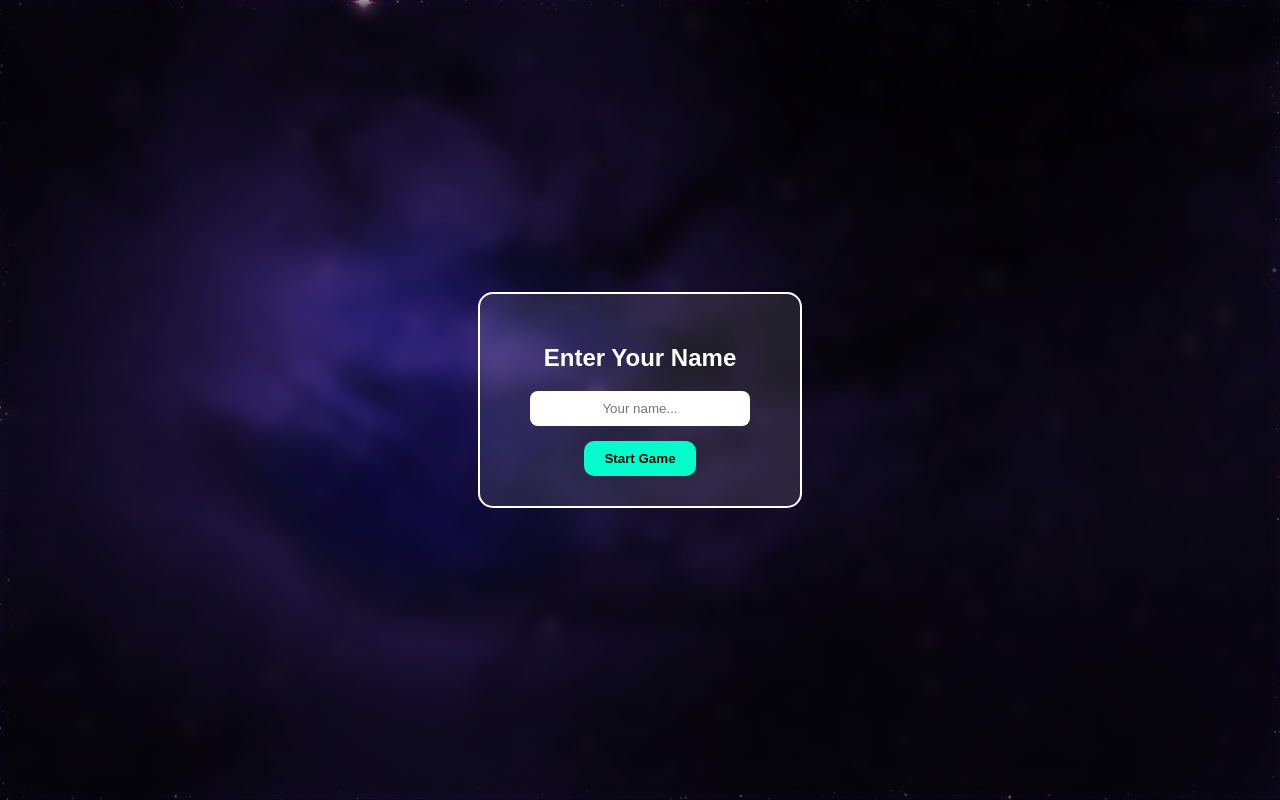
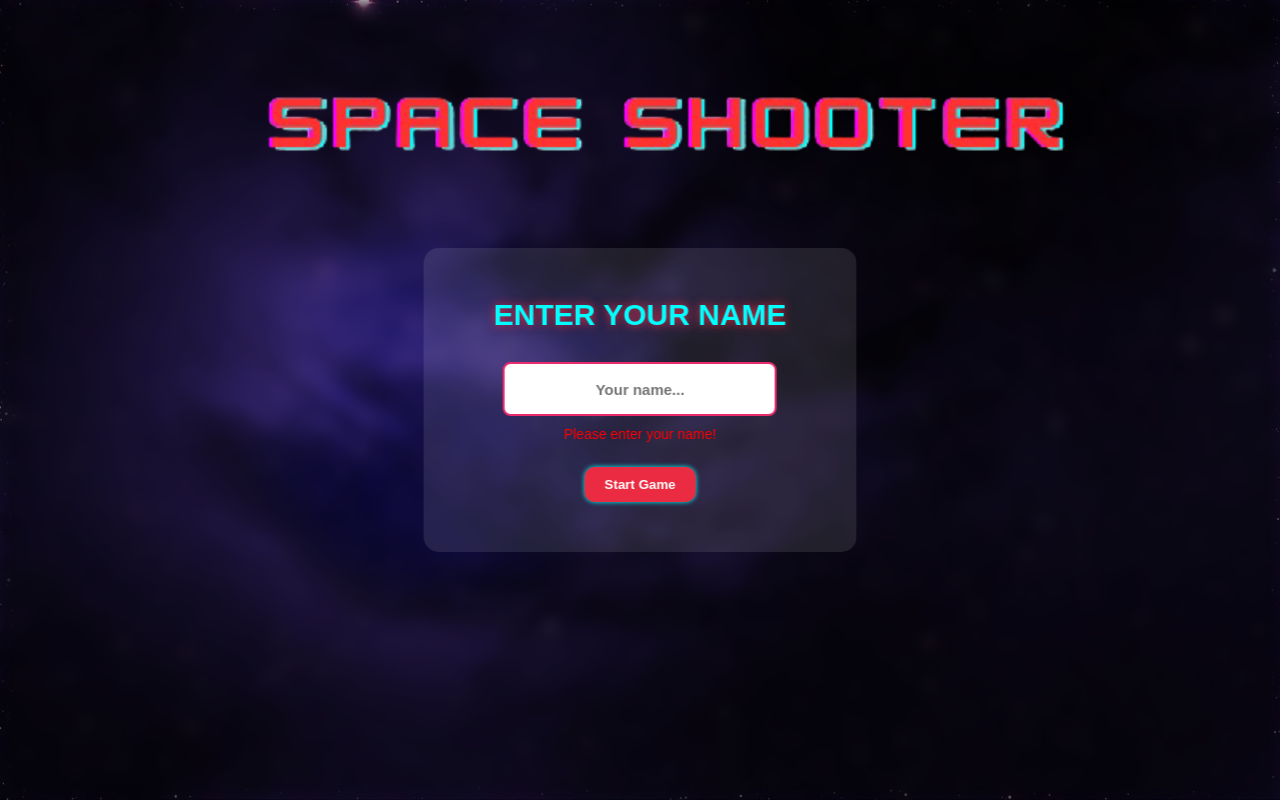
Before and after one commit to Ishit-Singh05/Space-Shooter, a plain HTML site: page index.html in a window 1280 px wide. Both pictures are taken after a click on the button "Start Game". Drawn offline with Linux system fonts and the light colour scheme.

Commit message:
Leaderboard Files added

```diff
--- a/css/index.css
+++ b/css/index.css
@@ -4,36 +4,82 @@ body {
       background: url("../images/background2.jpg") no-repeat center center fixed;
       background-size: cover;
       backdrop-filter: blur(8px) brightness(0.6);
-      display: flex;
-      justify-content: center;
-      align-items: center;
       font-family: Poppins, sans-serif;
+      position: relative;
+      overflow: hidden;
     }
 
     .modal {
+      position: absolute;
+      top: 50%;
+      left: 50%;
+      transform: translate(-50%, -50%);
       background: rgba(255, 255, 255, 0.1);
-      border: 2px solid white;
-      padding: 30px 50px;
+      padding: 50px 70px;
       border-radius: 15px;
       text-align: center;
+      display: flex;
+      flex-direction: column;
+      justify-content: center;
+      align-items: center;
       color: white;
+      gap: 10px;
       backdrop-filter: blur(10px);
+      z-index: 2;
     }
 
     input {
       padding: 10px;
       border-radius: 8px;
       border: none;
-      width: 200px;
+      width: 250px;
+      height: 30px;
       text-align: center;
+      border: 2px solid rgb(234, 43, 107);
+      color: rgb(234, 43, 107);
+      font-size: 15px;
+      font-weight: bold;
+      margin-top: 20px;
+    }
+    input:focus{
+      border: 2px solid cyan;
+      outline: none;
     }
 
     button {
       margin-top: 15px;
       padding: 10px 20px;
       border: none;
-      background: #00ffcc;
+      background: rgb(234, 43, 65);
+      color: white;
       border-radius: 10px;
       cursor: pointer;
       font-weight: bold;
+      box-shadow: 0 0 5px cyan;
     }
+
+    button:hover {
+      background: cyan;
+      box-shadow: 0 0 10px rgb(234, 43, 65);
+      color: black;
+    }
+
+    #logo {
+      position: absolute;
+      left: 52%;
+      bottom: 30%;
+      transform: translateX(-50%);
+      width: 800px;
+      height: auto;
+      z-index: 1;
+    }
+    .h2{
+      font-size: 30px;
+      font-weight: 600;
+      color: cyan;
+      text-shadow: 0 0 10px rgb(234, 43, 65);
+    }
+    #errorMsg {
+      color: red;
+      font-size: 14px;
+    }
--- /dev/null
+++ b/css/leaderboard.css
@@ -0,0 +1,90 @@
+body {
+    margin: 0;
+    height: 100vh;
+    background: url("../images/background2.jpg") no-repeat center center fixed;
+    background-size: cover;
+    backdrop-filter: blur(8px) brightness(0.6);
+    display: flex;
+    justify-content: center;
+    align-items: center;
+    font-family: Poppins, sans-serif;
+    position: relative;
+    overflow: hidden;
+}
+
+.leaderboard {
+    position: absolute;
+    top: 50%;
+    left: 50%;
+    transform: translate(-50%, -50%);
+    background: rgba(255, 255, 255, 0.1);
+    padding: 50px 80px;
+    border-radius: 20px;
+    text-align: center;
+    color: cyan;
+    backdrop-filter: blur(10px);
+    display: flex;
+    flex-direction: column;
+    gap: 15px;
+}
+
+h1 {
+    font-size: 40px;
+    margin-bottom: 20px;
+    color: cyan;
+    text-shadow: 0 0 10px cyan;
+}
+
+#results p {
+    font-size: 20px;
+    margin: 5px 0;
+}
+
+button {
+    margin-top: 20px;
+    padding: 12px 25px;
+    border: none;
+    background: rgb(234, 43, 65);
+    color: white;
+    border-radius: 10px;
+    cursor: pointer;
+    font-weight: bold;
+    font-size: 16px;
+    transition: 0.3s;
+}
+
+button:hover {
+    background: cyan;
+    color: black;
+}
+
+#logo {
+    position: absolute;
+    left: 52%;
+    bottom: 40%;
+    transform: translateX(-50%);
+    width: 800px;
+    height: auto;
+    z-index: 1;
+}
+
+.player-name {
+    color: rgb(234, 43, 65);
+    /* red like your button */
+    font-weight: bold;
+}
+
+.player-score {
+    color: cyan;
+    /* neon cyan for points */
+    font-weight: bold;
+    margin-left: 5px;
+    /* small space after dash */
+}
+
+#results p {
+    display: flex;
+    justify-content: space-around;
+    /* push name to left, score to right */
+    font-size: 20px;
+}
--- a/index.html
+++ b/index.html
@@ -9,20 +9,16 @@
 </head>
 
 <body>
+  <img src="images/Astro (3) (1).png" alt="Game Logo" id="logo">
+
   <div class="modal">
-    <h2>Enter Your Name</h2>
-    <input type="text" id="playerName" placeholder="Your name..." />
-    <br>
-    <button id="startBtn">Start Game</button>
-  </div>
+    <div class="h2">ENTER YOUR NAME</div>
+  <input type="text" id="playerName" placeholder="Your name..." />
+  <div id="errorMsg"></div>
 
-  <script>
-    document.getElementById("startBtn").addEventListener("click", () => {
-      const name = document.getElementById("playerName").value.trim();
-      if (!name) return alert("Please enter your name!");
-      localStorage.setItem("playerName", name);
-      window.location.href = "game.html";
-    });
-  </script>
+  <button id="startBtn">Start Game</button>
+</div>
+
+
 </body>
 </html>
--- a/js/game.js
+++ b/js/game.js
@@ -81,7 +81,7 @@ function gameOver() {
   localStorage.setItem("lastScore", score);
 
   // Redirect to leaderboard page
-  window.location.href = "leaderboard.html";
+  window.location.href = "../leaderboard.html";
 }
 
 // Main game loop
--- a/js/index.js
+++ b/js/index.js
@@ -1,6 +1,22 @@
- document.getElementById("startBtn").addEventListener("click", () => {
-    const name = document.getElementById("playerName").value.trim();
-    if (!name) return alert("Please enter your name!");
-    localStorage.setItem("playerName", name);
-    window.location.href = "game.html";
+const startBtn = document.getElementById("startBtn");
+const playerNameInput = document.getElementById("playerName");
+const errorMsg = document.getElementById("errorMsg");
+
+startBtn.addEventListener("click", () => {
+  const name = playerNameInput.value.trim();
+  if (!name) {
+    errorMsg.textContent = "Please enter your name!";
+    return;
+  }
+  // Clear error if name entered
+  errorMsg.textContent = "";
+  localStorage.setItem("playerName", name);
+  window.location.href = "game.html";
 });
+
+// Optional: remove error as user types
+playerNameInput.addEventListener("input", () => {
+  if (playerNameInput.value.trim() !== "") {
+    errorMsg.textContent = "";
+  }
+});
```
Also changed, not shown: js/leaderboard.js (added, +11 -0 lines), leaderboard.html (added, +21 -0 lines), images/Astro (3) (1).png (added).
